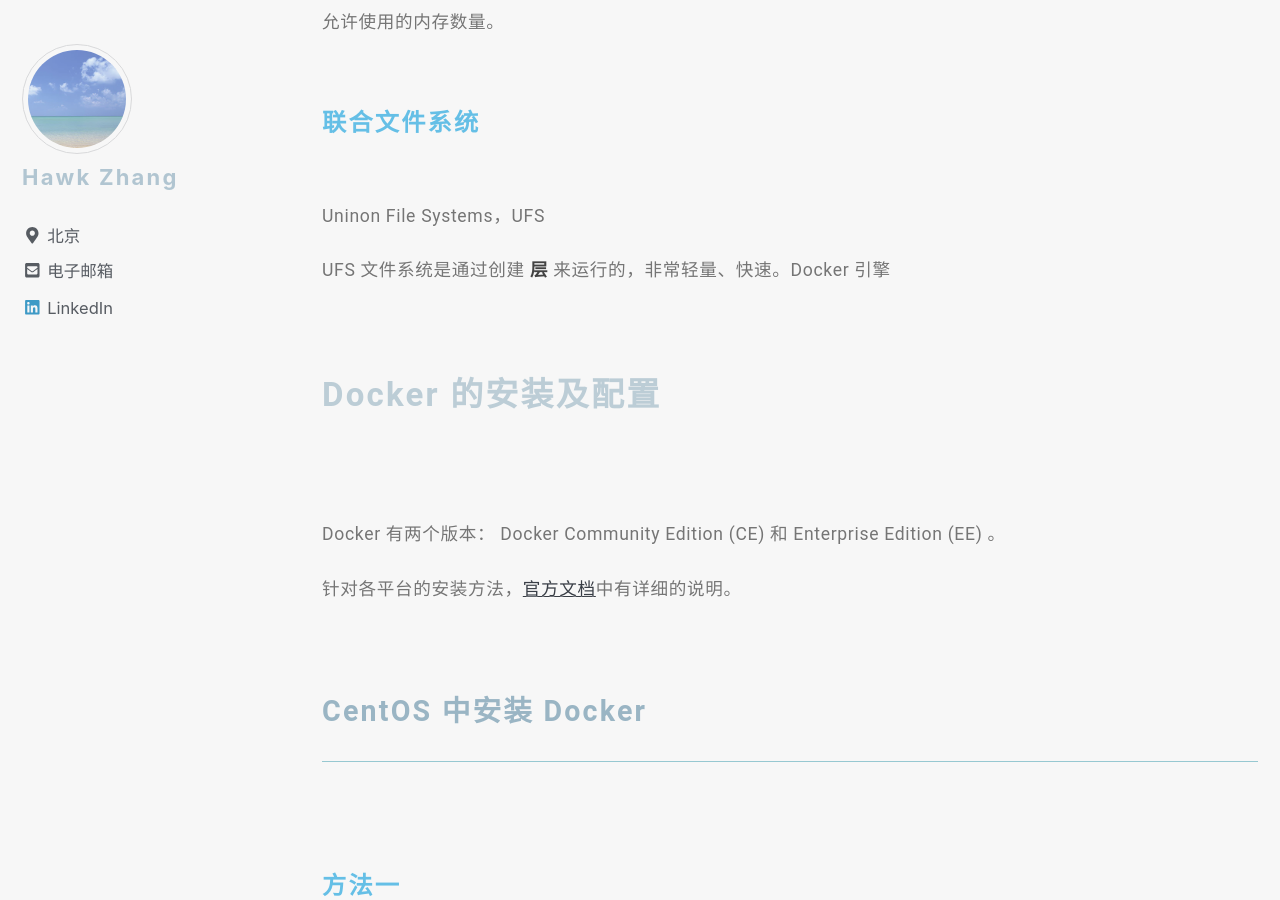
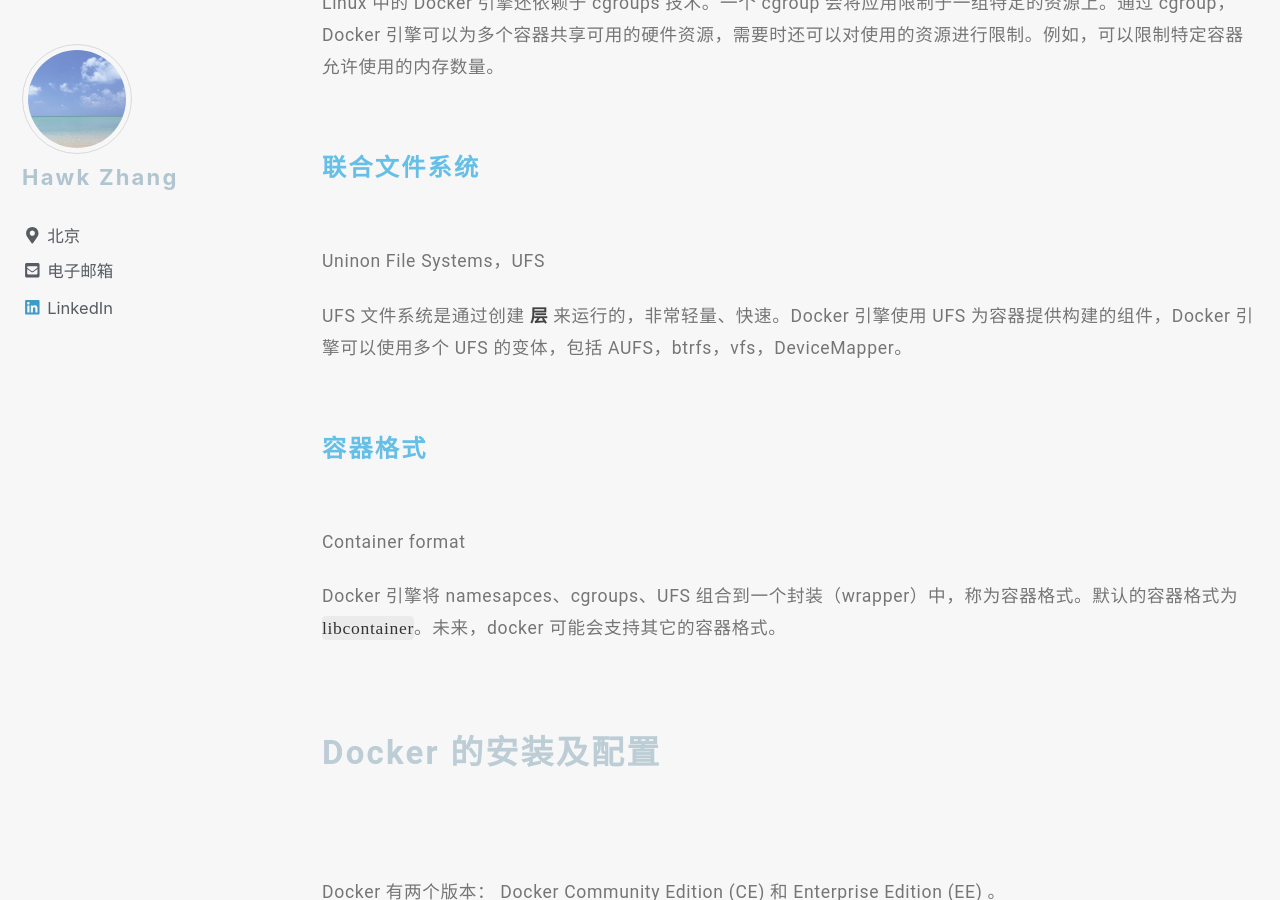
Before and after one commit to narru888/linotes_note, a Jekyll site: the page built from _posts/docker/2018-02-01-docker.basic.md, in a window 1280 px wide and 900 px high, scrolled down 10070 px. Built offline with Jekyll 4.4.1, drawn with Linux system fonts in a browser that asks for light colours; nearby versions of some CDN libraries; a script that is not in the unit is left out; some of the changed text lies outside the part shown.

Commit message:
update on 2018-10-02 22:10:01 CST

```diff
--- a/_posts/docker/2018-02-01-docker.basic.md
+++ b/_posts/docker/2018-02-01-docker.basic.md
@@ -296,7 +296,16 @@
 
 Uninon File Systems，UFS
 
-UFS 文件系统是通过创建 **层** 来运行的，非常轻量、快速。Docker 引擎
+UFS 文件系统是通过创建 **层** 来运行的，非常轻量、快速。Docker 引擎使用 UFS 为容器提供构建的组件，Docker 引擎可以使用多个 UFS 的变体，包括 AUFS，btrfs，vfs，DeviceMapper。
+
+
+
+
+#### 容器格式
+
+Container format
+
+Docker 引擎将 namesapces、cgroups、UFS 组合到一个封装（wrapper）中，称为容器格式。默认的容器格式为 `libcontainer`。未来，docker 可能会支持其它的容器格式。
 
 
 
@@ -775,7 +784,7 @@
 
 
 
-#### 网络
+## Docker 网络的配置
 
 
 
```
